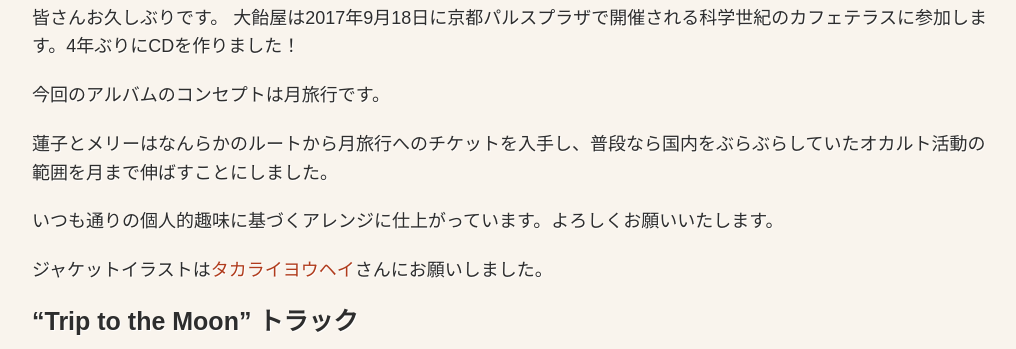
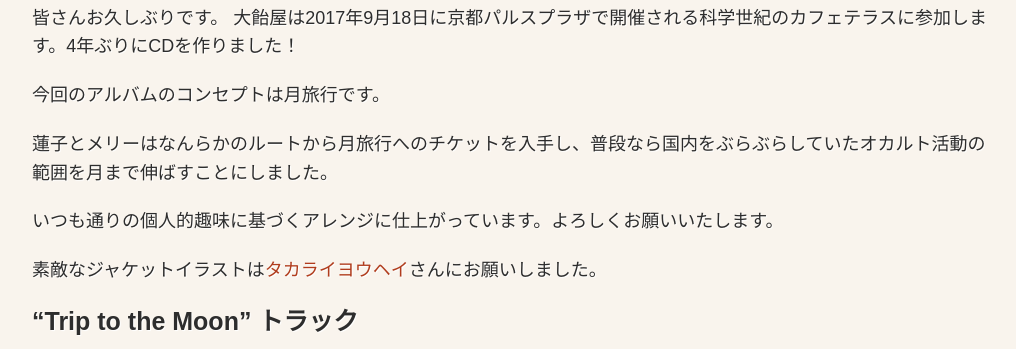
Before and after one commit to oameya/oameya.com, a Jekyll site: the page built from _posts/2017-09-07-kyoto-hifuu.markdown, in a window 1280 px wide and 900 px high, scrolled down 317 px, cut to the strip 0-349 px from the top of the window. Shown: the whole strip, without its empty margins (128-1144 px from the left). Built offline with Jekyll 4.4.1, drawn with Linux system fonts in a browser that asks for light colours; nearby versions of some CDN libraries.

Commit message:
Updated Kyoto Hifuu

```diff
--- a/_posts/2017-09-07-kyoto-hifuu.markdown
+++ b/_posts/2017-09-07-kyoto-hifuu.markdown
@@ -12,7 +12,7 @@ date: 2017-09-07 12:45:00 +09:00
 
 いつも通りの個人的趣味に基づくアレンジに仕上がっています。よろしくお願いいたします。
 
-ジャケットイラストは[タカライヨウヘイ](http://takaraiya.com)さんにお願いしました。
+素敵なジャケットイラストは[タカライヨウヘイ](http://takaraiya.com)さんにお願いしました。
 
 ## "Trip to the Moon" トラック
 
```
